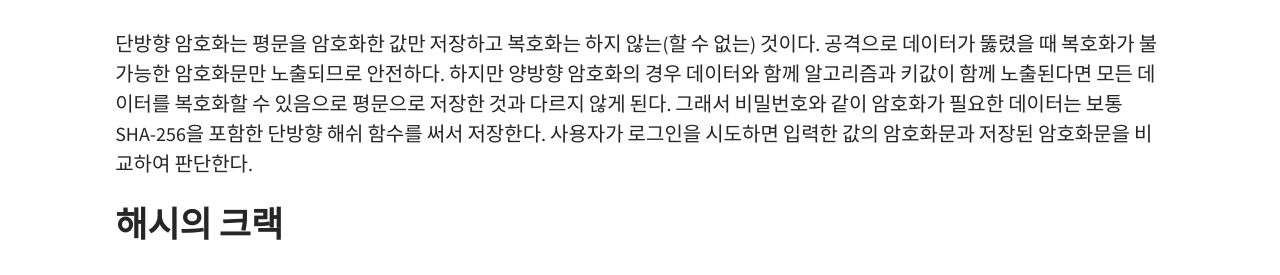
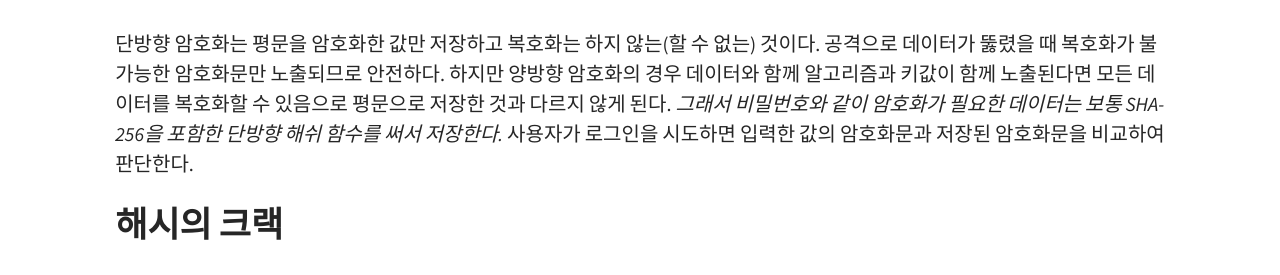
Before and after one commit to swampwar/swampwar.github.io, a Jekyll site: the page built from _posts/2020/2020-03-03-패스워드 암호화에 대해서.md, in a window 1280 px wide. Shown: the part 605-880 px from the top of the page. Built offline with Jekyll 4.4.1, drawn with Linux system fonts in a browser that asks for light colours.

```diff
--- a/_posts/2020/2020-03-03-패스워드 암호화에 대해서.md
+++ b/_posts/2020/2020-03-03-패스워드 암호화에 대해서.md
@@ -13,7 +13,7 @@ DB를 덤프한 파일이 유출되었거나 등 데이터가 유출되는 경
 ## 단방향 암호화 vs 양방향 암호화
 단방향 암호화는 평문을 암호화한 값만 저장하고 복호화는 하지 않는(할 수 없는) 것이다. 공격으로 데이터가 뚫렸을 때 복호화가 불가능한 암호화문만 노출되므로 안전하다.
 하지만 양방향 암호화의 경우 데이터와 함께 알고리즘과 키값이 함께 노출된다면 모든 데이터를 복호화할 수 있음으로 평문으로 저장한 것과 다르지 않게 된다.
-그래서 비밀번호와 같이 암호화가 필요한 데이터는 보통 SHA-256을 포함한 단방향 해쉬 함수를 써서 저장한다.
+*그래서 비밀번호와 같이 암호화가 필요한 데이터는 보통 SHA-256을 포함한 단방향 해쉬 함수를 써서 저장한다.*
 사용자가 로그인을 시도하면 입력한 값의 암호화문과 저장된 암호화문을 비교하여 판단한다.
 
 ## 해시의 크랙
```
